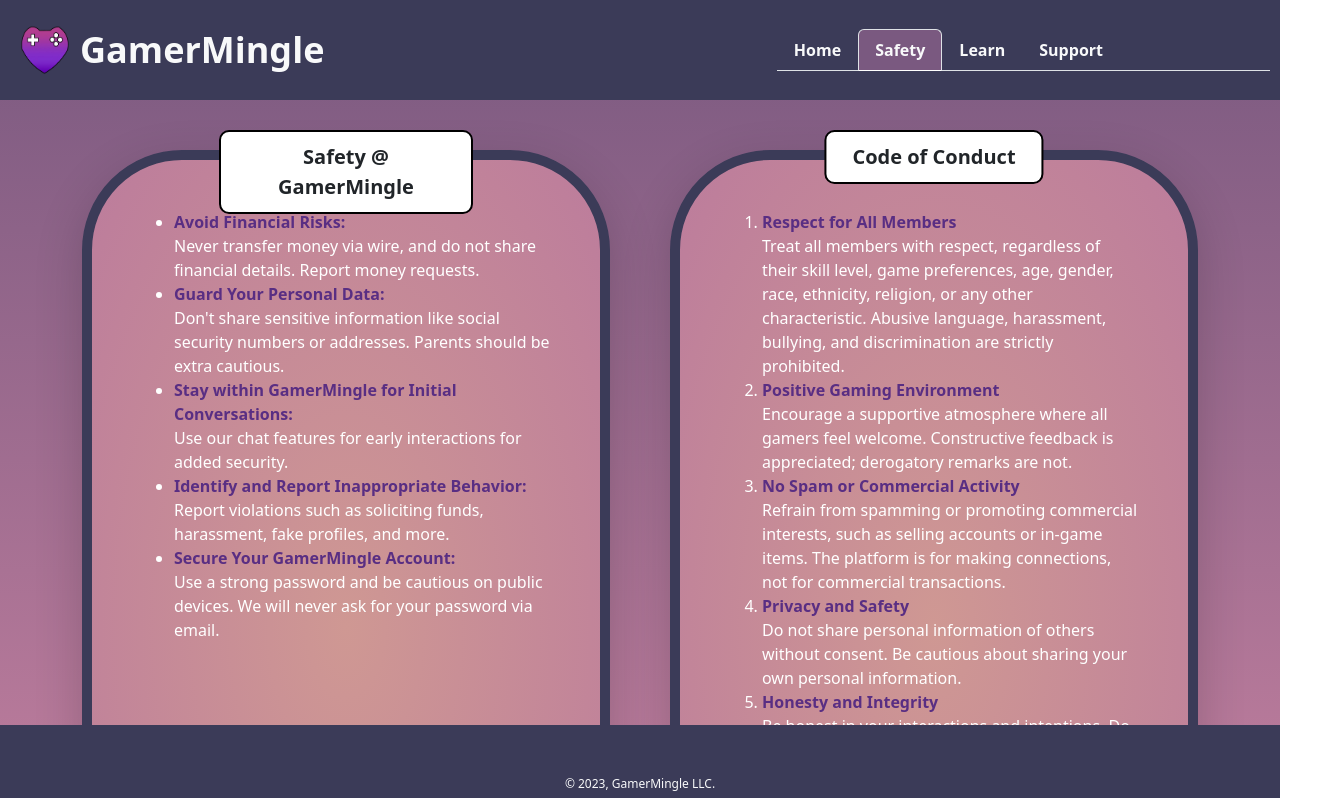
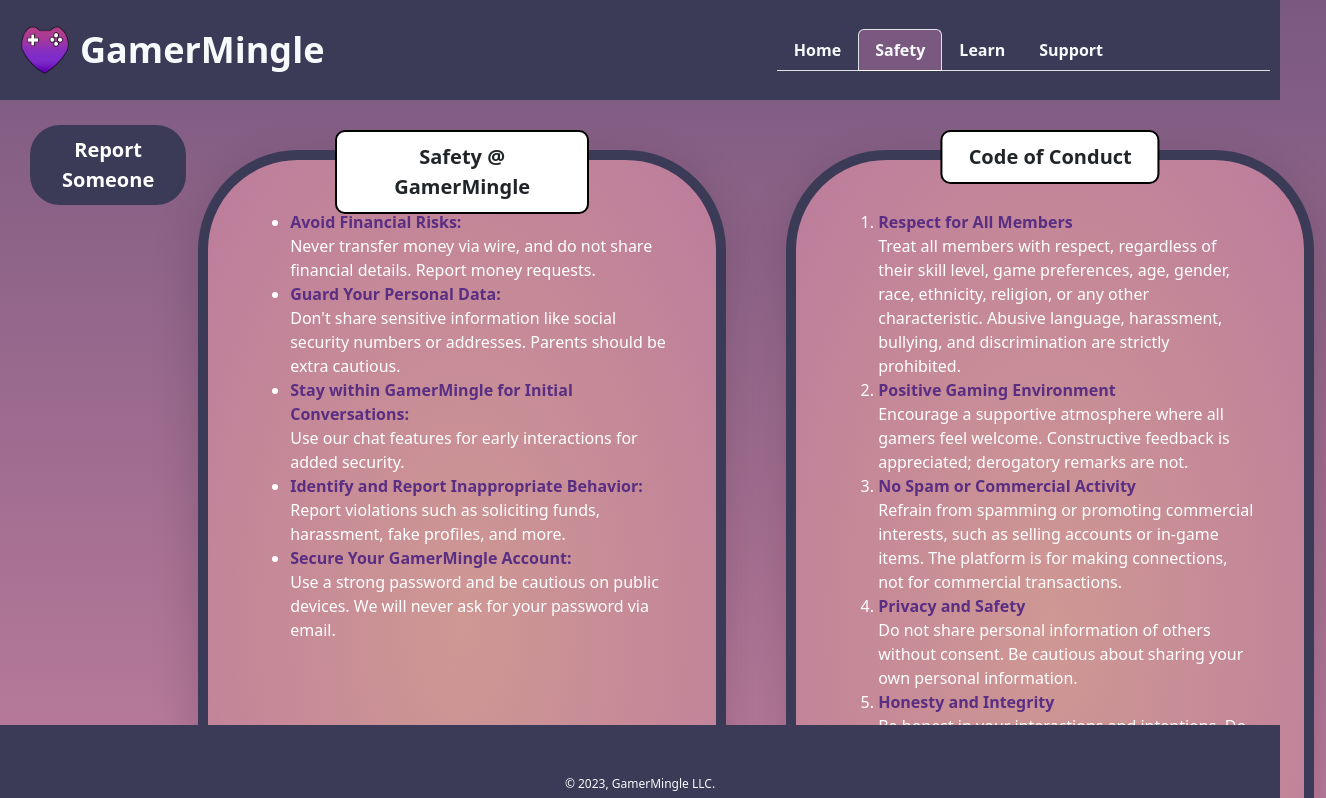
Before and after one commit to rmarmito/GamerMingle, a React (Create React App) app in the folder gamermingle-react/: page /safety in a window 1280 px wide. Shown: the top 798 px of the page, 1326 px wide, since content can reach past the window. Built offline with nearby package versions, Linux system fonts and the light colour scheme.

Commit message:
Added link to report someone to safety page

```diff
--- a/gamermingle-react/src/components/SafetyPage.js
+++ b/gamermingle-react/src/components/SafetyPage.js
@@ -1,3 +1,6 @@
+import { Link } from 'react-router-dom';
+import "./styles/safetyStyles.css";
+
 function SafetyPage() {
   const boxStyles = {
     backgroundImage: "radial-gradient(#cf9893, #bc7c9c)",
@@ -37,6 +40,11 @@ function SafetyPage() {
   return (
     <body>
       <div className="safety-container" style={safetyContainerStyles}>
+      <Link to="/report">
+        <button className="btn report-btn btn-primary btn-lg">
+          <strong>Report Someone</strong>
+        </button>
+      </Link>
         <div className="container d-flex">
           <div
             className="box shadow-lg"
--- a/gamermingle-react/src/components/SupportReportPage.js
+++ b/gamermingle-react/src/components/SupportReportPage.js
@@ -54,7 +54,7 @@ function ReportPage() {
       <p className="text-center text-light">
         We take the privacy, safety, and comfort of our community very
         seriously. <br />
-        See our Conduct Policy by clicking here.
+        See our <a href="/safety">Conduct Policy</a> for more information.
       </p>
       <div style={reportContainerStyles}>
         <div className="shadow-lg" style={reportFormStyles}>
--- /dev/null
+++ b/gamermingle-react/src/components/styles/safetyStyles.css
@@ -0,0 +1,21 @@
+.report-btn {
+    padding-left: 20px;
+    margin-left: 30px;
+    margin-top: -25px;
+}
+
+button.report-btn {
+font-size: 20px;
+padding-inline: 30px;
+background-color: #3b3b58;
+border: 2px solid #3b3b58;
+border-radius: 30px;
+box-sizing: border-box;
+}
+
+button.report-btn:hover {
+background-image: linear-gradient(#592e83, #a96da3);
+border-color: #3b3b58;
+text-decoration: none;
+outline: none;
+}
```
